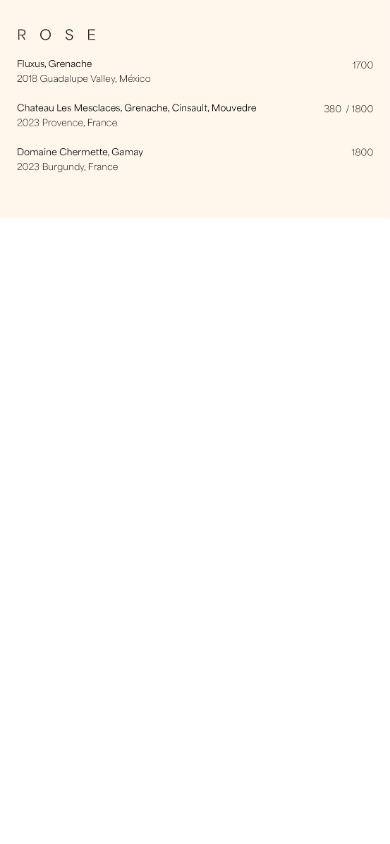
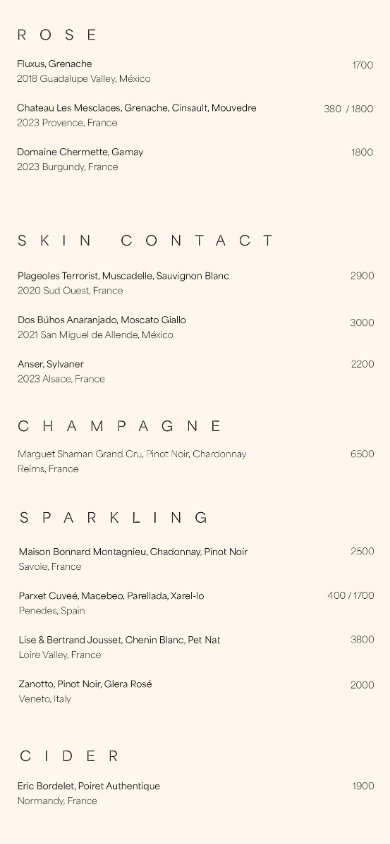
Before and after one commit to LuisLescano988/newMenuArca, a React app: page /wines in a window 390 px wide. Shown: the part 1463-2307 px from the top of the page. Before the commit the page ends 1681 px from the top, so only its background shows below. Built offline with nearby package versions, Linux system fonts and the light colour scheme; the HTML template or start-up script is replaced by a standard one.

Commit message:
wines page 4 added

```diff
--- a/src/views/Wines.jsx
+++ b/src/views/Wines.jsx
@@ -2,6 +2,7 @@
 import img1 from '../assets/menus/wines/wines1.jpg'
 import img2 from '../assets/menus/wines/wines2.jpg'
 import img3 from '../assets/menus/wines/wines3.jpg'
+import img4 from '../assets/menus/wines/wines4.jpg'
 import { TiArrowBackOutline } from 'react-icons/ti'
 import { NavLink } from 'react-router-dom'
 
@@ -16,6 +17,7 @@
             <img className=' md:h-full md:m-auto' src={img1} alt="" />
             <img className=' md:h-full md:m-auto' src={img2} alt="" />
             <img className=' md:h-full md:m-auto' src={img3} alt="" />
+            <img className=' md:h-full md:m-auto' src={img4} alt="" />
     </div>
   )
 }
```
Also changed, not shown: src/assets/menus/wines/wines4.jpg (added).
